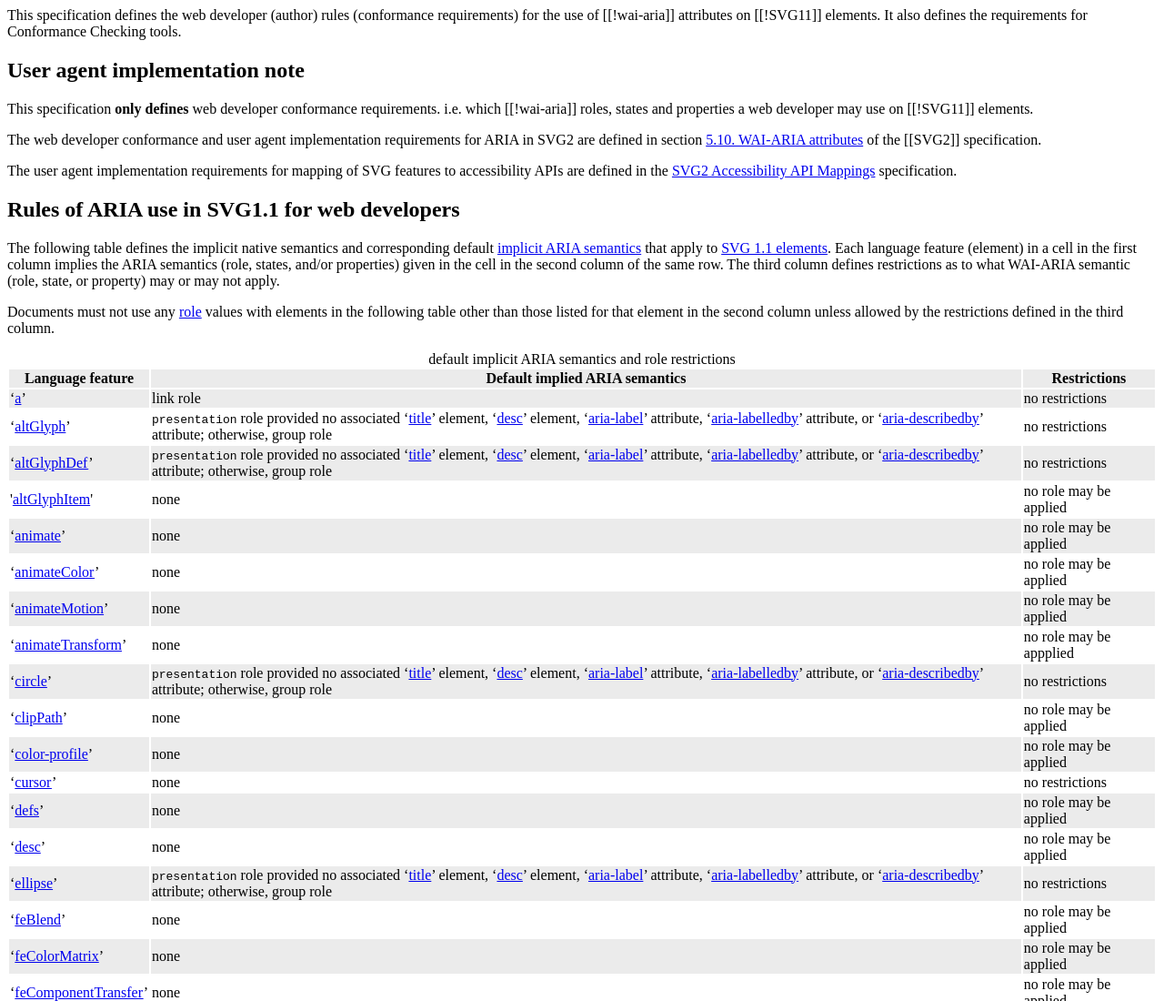
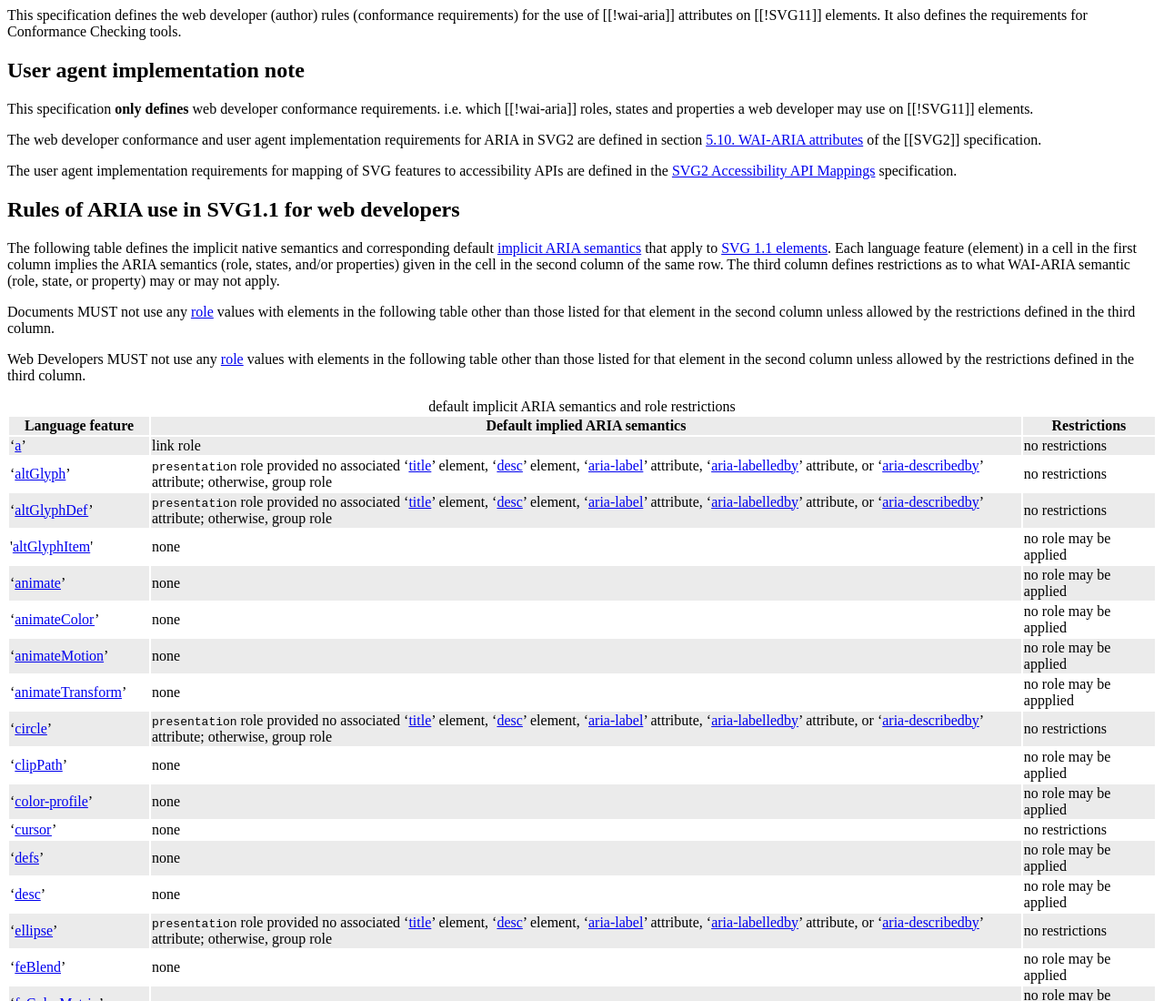
Before and after one commit to webspecs/SVG1.1-ARIA, a website: page index.src.html in a window 1280 px wide. Shown: the top 1100 px of the page at 91% size. Drawn offline with nearby package versions, Linux system fonts and the light colour scheme.

Commit message:
added conformance requirements ref

```diff
--- a/index.src.html
+++ b/index.src.html
@@ -81,7 +81,8 @@ p.note, div.note {
 <section>
 <h2 id="rules-wd">Rules of ARIA use in SVG1.1 for web developers</h2>
 	<p>The following table defines the implicit native semantics and corresponding default <a href="http://www.w3.org/TR/wai-aria/host_languages#implicit_semantics">implicit ARIA semantics</a> that apply to <a href="http://www.w3.org/TR/SVG/eltindex.html">SVG 1.1 elements</a>. Each language feature (element) in a cell in the first   column implies the ARIA semantics (role, states, and/or properties) given in the cell in the second column of the same row. The third  column defines restrictions as to what WAI-ARIA semantic (role, state, or property) may or may not apply. </p>
-	<p>Documents must not use any <a href="http://www.w3.org/TR/wai-aria-1.1/#dfn-role">role</a> values with elements in the following table other than those listed  for that element in the second column unless allowed by the restrictions defined in the third column.</p>
+	<p>Documents MUST not use any <a href="http://www.w3.org/TR/wai-aria-1.1/#dfn-role">role</a> values with elements in the following table other than those listed  for that element in the second column unless allowed by the restrictions defined in the third column.</p>
+    <p>Web Developers MUST not use any <a href="http://www.w3.org/TR/wai-aria-1.1/#dfn-role">role</a> values with elements in the following table other than those listed  for that element in the second column unless allowed by the restrictions defined in the third column.</p>
 	<table id="struct-table-aria-implicit">
 	<caption>
 	default implicit ARIA semantics and role restrictions
```
